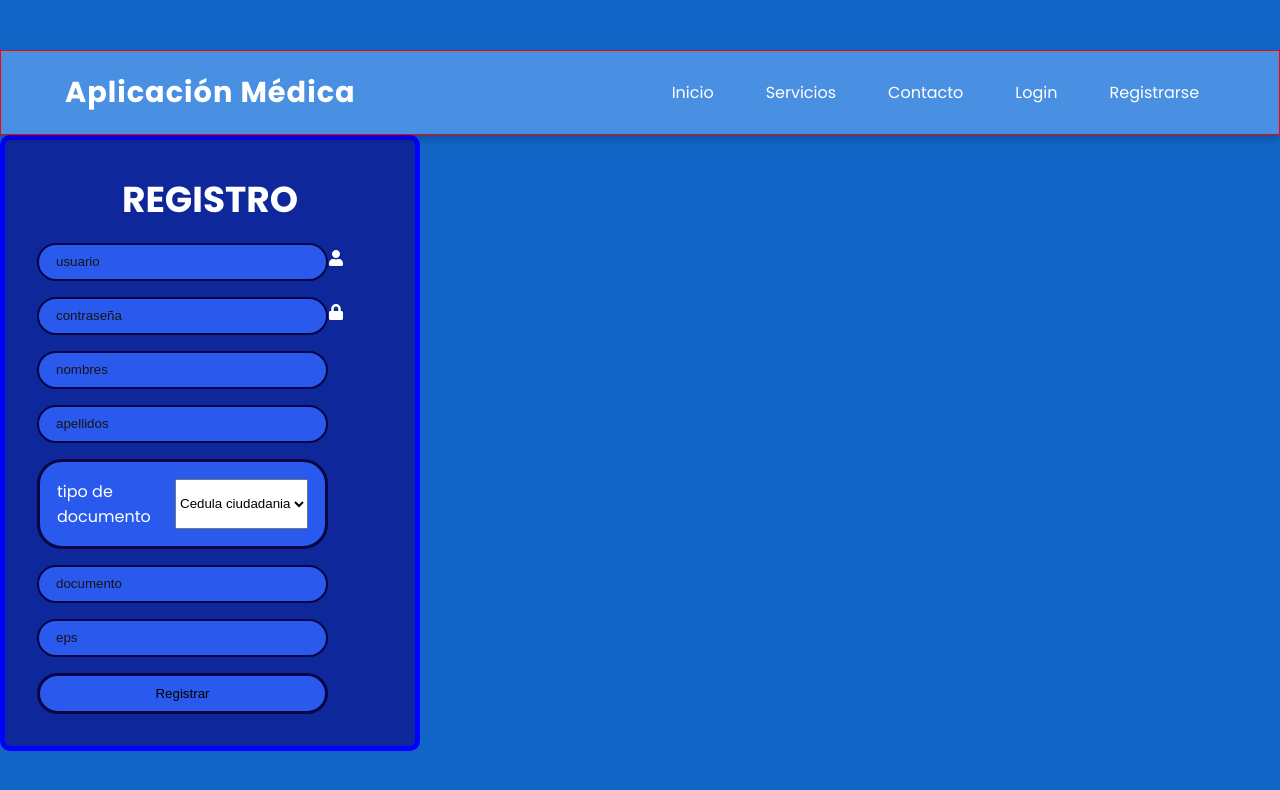
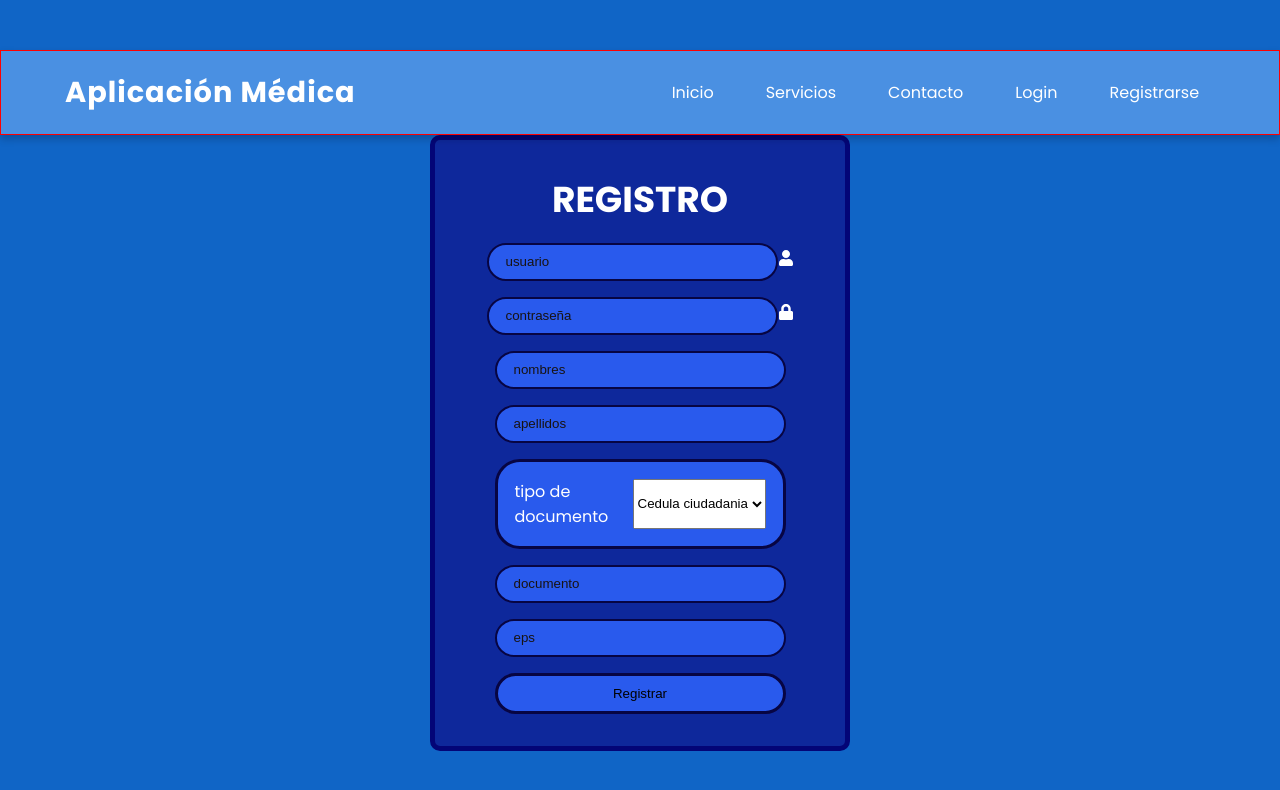
Before and after one commit to Juanpanchelo/FrotendAppMedica, a React (Create React App) app: page /register in a window 1280 px wide. Shown: the top 790 px of the page. Built offline with nearby package versions, Linux system fonts and the light colour scheme.

Commit message:
cambio en el diseño del registro

```diff
--- a/src/components/RegisterForm/Register.module.css
+++ b/src/components/RegisterForm/Register.module.css
@@ -3,15 +3,18 @@
   background: rgb(14, 40, 155);
   border-radius: 10px;
   color: #fff;
-  border: 5px solid blue;
+  border: 5px solid rgb(3, 5, 119);
   padding: 2rem;
   display: flex;
+  justify-content: center;
+  align-items: center;
   flex-direction: column;
   gap: 1rem;
+  margin: 0 auto;
 }
 
 .wrapper .form-box {
-  border: 1px solid green;
+  border: 25px solid green;
 }
 
 .title {
```
